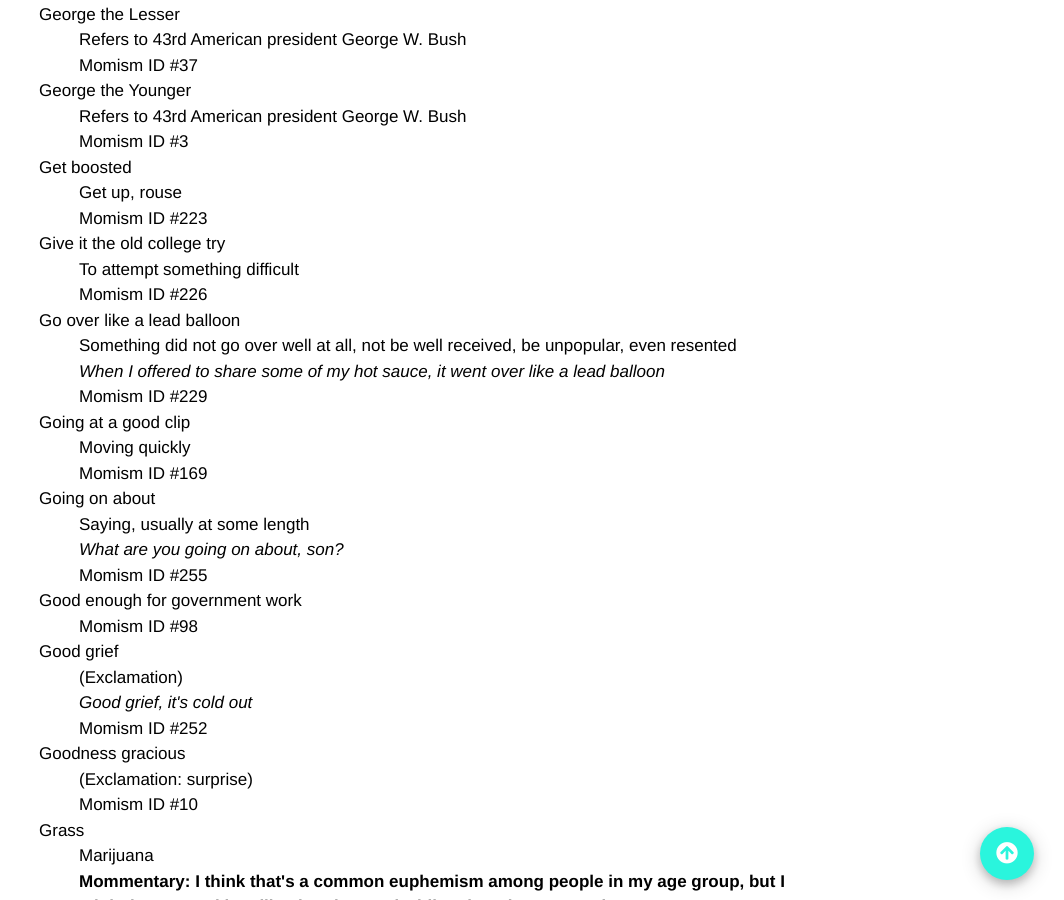
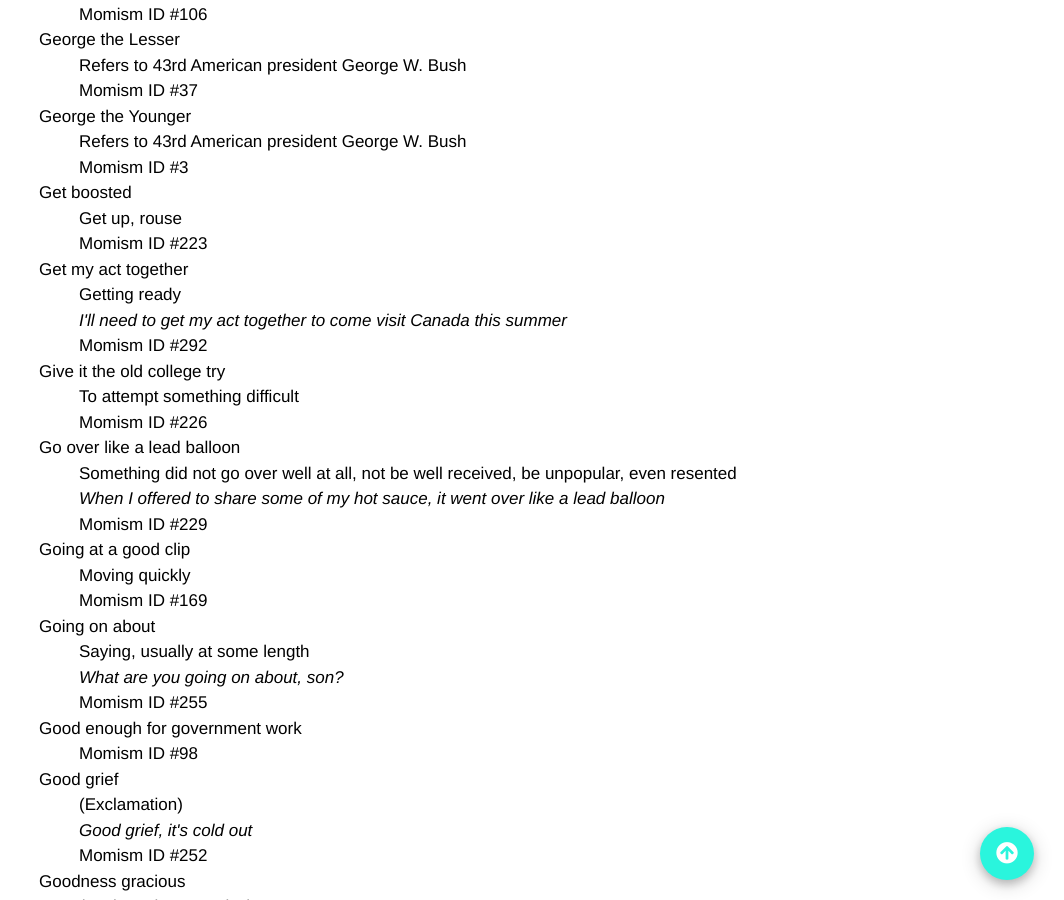
Before and after one commit to summerhays/new_momisms, a Jekyll site: the page built from _pages/old_list.md, in a window 1280 px wide and 900 px high, scrolled down 8024 px. Shown: the whole window, without its empty margins (216-1280 px from the left). Built offline with Jekyll 4.4.1, drawn with Linux system fonts in a browser that asks for light colours; some web fonts are replaced; comment, search, counter and statistics services are not loaded; some of the changed text lies outside the part shown.

Commit message:
momism update

```diff
--- a/_data/momisms.yaml
+++ b/_data/momisms.yaml
@@ -272,6 +272,7 @@
   order: 200
 - momism: "Figment of my imagination"
   definition: "Imaginary"
+  example: "Are you growing or is this a figment of my imagination?"
   order: 134
 - momism: "Finicky"
   definition: "Synonym: picky, overly selective"
@@ -326,6 +327,10 @@
 - momism: "Get boosted"
   definition: "Get up, rouse"
   order: 223
+- momism: "Get my act together"
+  definition: "Getting ready"
+  example: "I'll need to get my act together to come visit Canada this summer"
+  order: 292
 - momism: "Give it the old college try"
   definition: "To attempt something difficult"
   order: 226
```
